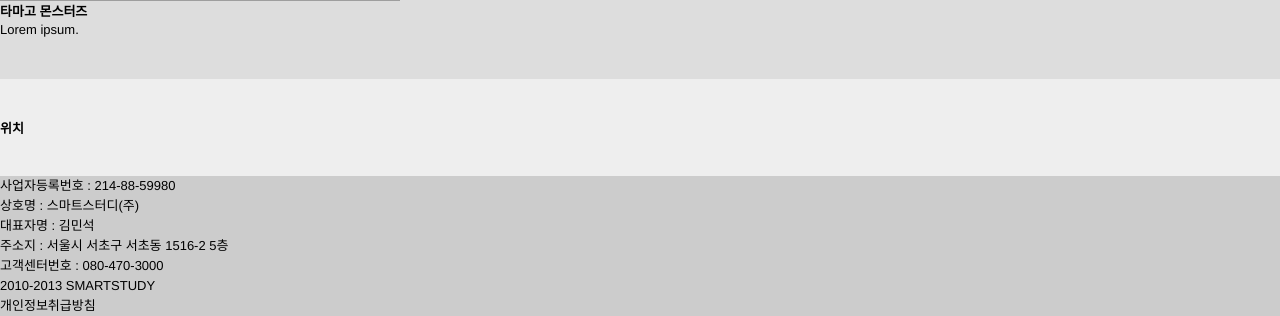
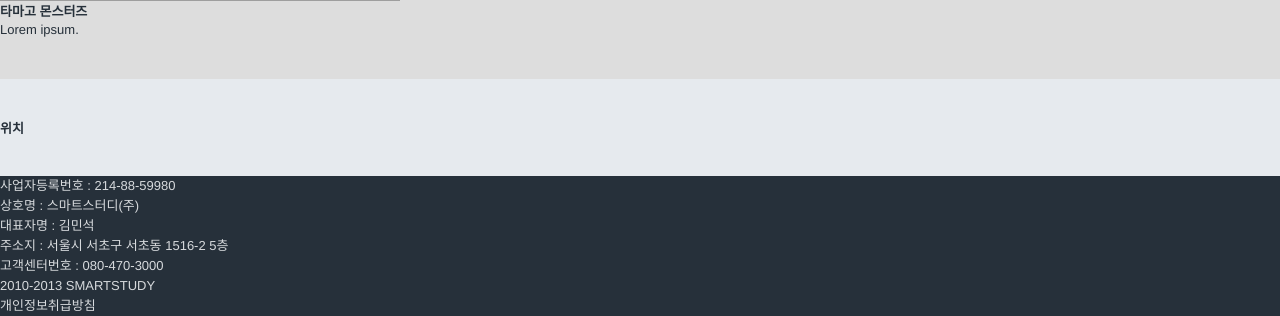
Before and after one commit to smartstudy/smartstudy, a Django app: page / in a window 1280 px wide. Shown: the part 2445-2761 px from the top of the page. Run offline with Django 3.2, Linux system fonts and the light colour scheme; data comes from the database, SQL or seed files in the repository; parts of the project's set-up code (start-up, migrations or seed data) failed here and were passed over; grey boxes are pictures that could not be loaded.

Commit message:
Apply default colors

```diff
--- a/smartstudy/static/css/project.css
+++ b/smartstudy/static/css/project.css
@@ -1,9 +1,19 @@
 @charset "UTF-8";
 
 body {
-  background-color: #eee;
+  background-color: #e6eaee;
+  color: #26303a;
+}
+
+a {
+  color: #26303a;
 }
 
 footer {
-  background-color: #ccc;
+  background-color: #26303a;
+  color: #d7dadd;
 }
+
+footer a { color: inherit; }
+footer a:link { color: inherit; }
+footer a:visited { color: inherit; }
```
